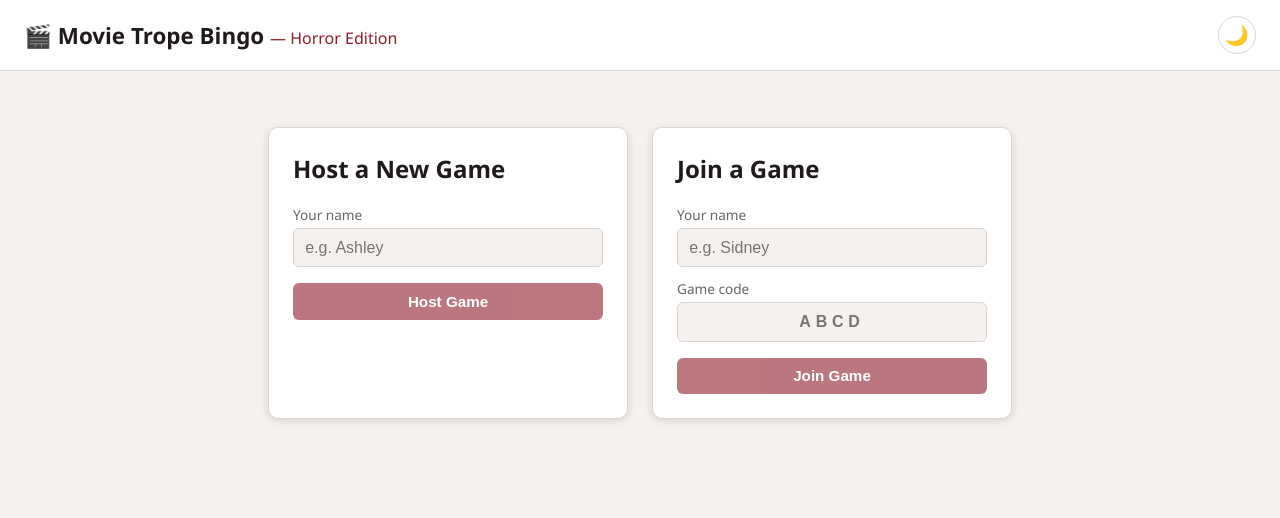
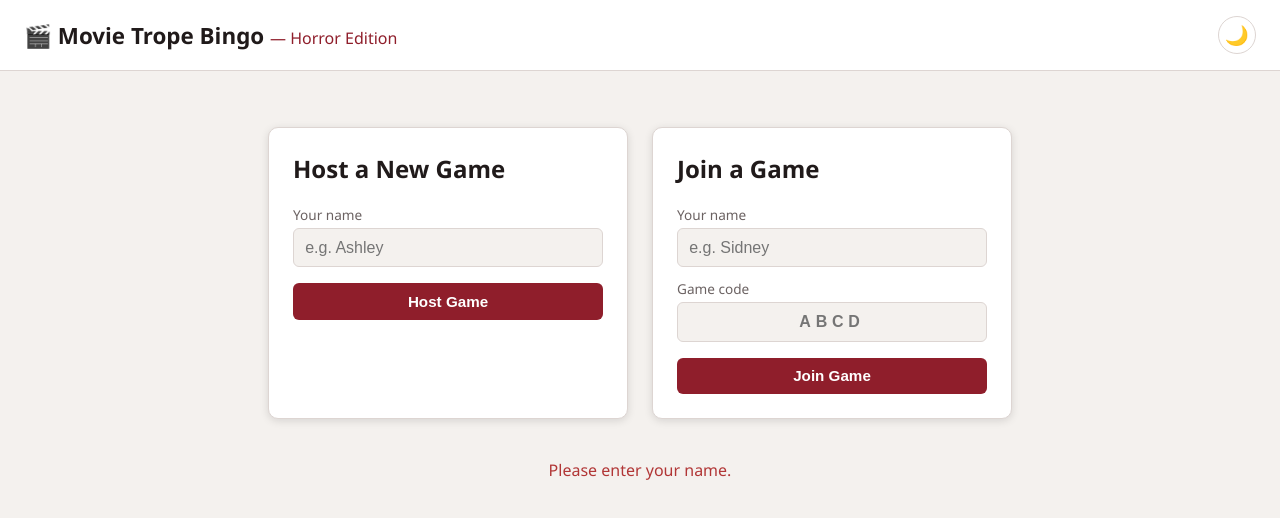
Before and after one commit to justinjamesmiller/movie-bingo, a React (Vite) app: page / in a window 1280 px wide. Both pictures are taken after a click on the button "Host Game". Shown: the top 518 px of the page. Built offline with nearby package versions, Linux system fonts and the light colour scheme; no server answers.

Commit message:
Require a non-empty name to host or join a game

```diff
--- a/src/components/Landing.jsx
+++ b/src/components/Landing.jsx
@@ -4,6 +4,27 @@ export default function Landing({ onHost, onJoin, error, busy }) {
   const [hostName, setHostName] = useState('');
   const [joinName, setJoinName] = useState('');
   const [joinCode, setJoinCode] = useState('');
+  const [localError, setLocalError] = useState('');
+
+  function handleHostClick() {
+    const name = hostName.trim();
+    if (!name) {
+      setLocalError('Please enter your name.');
+      return;
+    }
+    setLocalError('');
+    onHost(name);
+  }
+
+  function handleJoinClick() {
+    const name = joinName.trim();
+    if (!name) {
+      setLocalError('Please enter your name.');
+      return;
+    }
+    setLocalError('');
+    onJoin(name, joinCode);
+  }
 
   return (
     <section className="screen-landing">
@@ -18,11 +39,7 @@ export default function Landing({ onHost, onJoin, error, busy }) {
           value={hostName}
           onChange={(e) => setHostName(e.target.value)}
         />
-        <button
-          className="btn primary"
-          disabled={busy}
-          onClick={() => onHost(hostName.trim() || 'Host')}
-        >
+        <button className="btn primary" disabled={busy} onClick={handleHostClick}>
           Host Game
         </button>
       </div>
@@ -47,15 +64,11 @@ export default function Landing({ onHost, onJoin, error, busy }) {
           value={joinCode}
           onChange={(e) => setJoinCode(e.target.value.toUpperCase().slice(0, 4))}
         />
-        <button
-          className="btn primary"
-          disabled={busy}
-          onClick={() => onJoin(joinName.trim() || 'Player', joinCode)}
-        >
+        <button className="btn primary" disabled={busy} onClick={handleJoinClick}>
           Join Game
         </button>
       </div>
-      {error && <p className="error-text">{error}</p>}
+      {(localError || error) && <p className="error-text">{localError || error}</p>}
     </section>
   );
 }
--- a/src/net/relay.js
+++ b/src/net/relay.js
@@ -50,14 +50,18 @@ export class GameClient {
   // ---------- Public API ----------
 
   async hostGame(name) {
+    const trimmedName = (name || '').trim();
+    if (!trimmedName) throw new Error('Please enter your name.');
     const code = randomCode();
     await this._connectChannel(code);
-    this._initHostState(code, name);
+    this._initHostState(code, trimmedName);
     this._emitState();
     return code;
   }
 
   joinGame(code, name) {
+    const trimmedName = (name || '').trim();
+    if (!trimmedName) return Promise.reject(new Error('Please enter your name.'));
     const normalized = code.trim().toUpperCase();
     return new Promise((resolve, reject) => {
       this._connectChannel(normalized)
@@ -74,7 +78,7 @@ export class GameClient {
               resolve();
             },
           };
-          this._send({ t: 'join', from: this.myId, name });
+          this._send({ t: 'join', from: this.myId, name: trimmedName });
         })
         .catch(reject);
     });
@@ -217,9 +221,10 @@ export class GameClient {
 
   _handleJoin(newId, name) {
     if (this.state.started || this.state.players[newId]) return;
+    const safeName = (name || '').trim() || 'Player';
     const board = generateBoard();
     const seat = this.state.seatOrder.length;
-    this.state.players[newId] = { id: newId, name, seat, connected: true, board, wagered: [], marked: [] };
+    this.state.players[newId] = { id: newId, name: safeName, seat, connected: true, board, wagered: [], marked: [] };
     this.state.seatOrder.push(newId);
 
     this._send({ t: 'welcome', to: newId, state: this.state });
```
